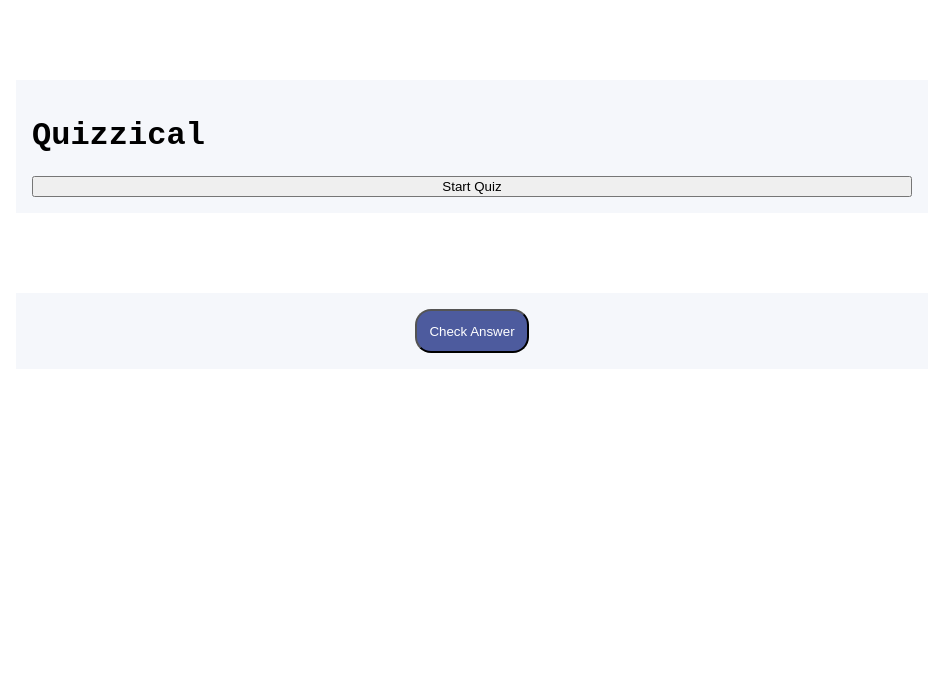
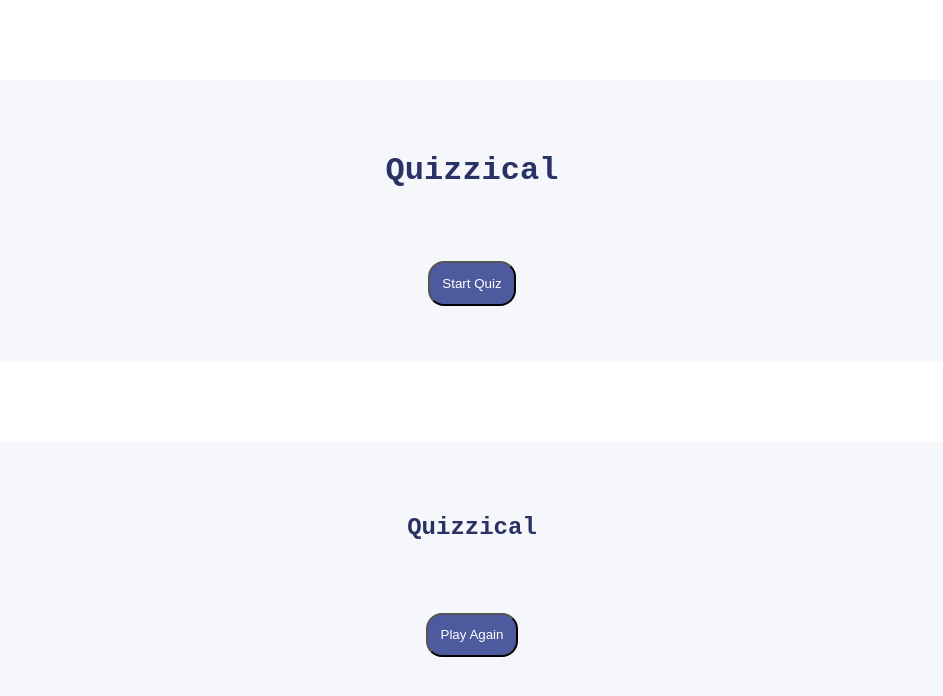
Before and after one commit to abdulkareemolumoh/quizzical, a React (Create React App) app: page / in a window 1280 px wide. Shown: the top 696 px of the page, without its empty margins (168-1111 px from the left). Built offline with nearby package versions, Linux system fonts and the light colour scheme.

Commit message:
FIx Conditional Rendering

```diff
--- a/package.json
+++ b/package.json
@@ -6,6 +6,7 @@
     "@testing-library/jest-dom": "^5.16.5",
     "@testing-library/react": "^13.4.0",
     "@testing-library/user-event": "^13.5.0",
+    "bootstrap": "^5.3.0",
     "html-entities": "^2.3.6",
     "lodash": "^4.17.21",
     "react": "^18.2.0",
--- a/src/App.js
+++ b/src/App.js
@@ -5,13 +5,11 @@ import Start from "./components/Start";
 function App() {
   const [quizData, setQuizData] = useState([]);
   const [startQuiz, setStartQuiz] = useState(false);
-  const [selectedOption, setSelectedOption] = useState();
   const [showResults, setShowResults] = useState(false);
   const [score, setScore] = useState(0);
   const [answeredQuestions, setAnsweredQuestions] = useState([]);
 
   const quizAPI = "https://opentdb.com/api.php?amount=5&difficulty=easy";
-
   const fetchQuizData = () => {
     fetch(quizAPI)
       .then((res) => res.json())
@@ -40,7 +38,6 @@ function App() {
   }
 
   function handleSelectedOption(selected, correctAnswer, index) {
-    setSelectedOption(selected);
     setQuizData((prevData) => {
       const newData = [...prevData];
       newData[index].selectedOption = selected;
@@ -62,22 +59,38 @@ function App() {
       ]);
     }
   }
+
   function handleCheckAnswer() {
     setShowResults(true);
+    setStartQuiz(false);
+  }
+
+  function restartGame() {
+    setAnsweredQuestions([]);
+    setScore(0);
+    setShowResults(false);
+    setStartQuiz(true);
+    setQuizData([]);
   }
 
   return (
     <div>
       <header>
-        <Start handleStartQuiz={handleStartQuiz} />
+        <Start
+          handleStartQuiz={handleStartQuiz}
+          startQuiz={startQuiz}
+          showResults={showResults}
+        />
       </header>
       <section>
         <Main
+          handleCheckAnswer={handleCheckAnswer}
+          handleSelectedOption={handleSelectedOption}
+          score={score}
+          showResults={showResults}
+          startQuiz={startQuiz}
+          restartGame={restartGame}
           quizData={quizData}
-          handleSelectedOption={handleSelectedOption}
-          showResults={showResults}
-          handleCheckAnswer={handleCheckAnswer}
-          score={score}
         />
       </section>
     </div>
--- a/src/components/Main.js
+++ b/src/components/Main.js
@@ -4,7 +4,6 @@ import { decode } from "html-entities";
 export default function Main(props) {
   const quiz = props.quizData.map((item, id) => {
     const isCorrect = item.selectedOption === item.correct_answer;
-    const isNotCorrect = item.selectedOption !== item.correct_answer;
     return (
       <form key={id}>
         <p className="Question">{decode(item.question)}</p>
@@ -49,21 +48,20 @@ export default function Main(props) {
 
   return (
     <div className="Main-Body">
+      <h1>Quizzical</h1>
       {quiz}
-
-      <button
-        className="Check-Answer"
-        onClick={props.handleCheckAnswer}
-        disabled={props.showResults}
-      >
-        Check Answer
+      <button className="Check-Answer" disabled={props.showResults}>
+        {props.startQuiz ? (
+          <div onClick={props.handleCheckAnswer}>Check Answer</div>
+        ) : (
+          <div onClick={props.restartGame}>Play Again</div>
+        )}
       </button>
       {props.showResults && (
         <div className="Results">
-          <h2>Quiz Score:</h2>
-          <p>
-            {props.score}/{props.quizData.length}
-          </p>
+          <h2>
+            Your Quiz Score: {props.score}/{props.quizData.length}
+          </h2>
         </div>
       )}
     </div>
--- a/src/components/Start.js
+++ b/src/components/Start.js
@@ -1,10 +1,16 @@
 import React from "react";
 
-export default function Start({ handleStartQuiz }) {
+export default function Start({ handleStartQuiz, startQuiz, showResults }) {
   return (
-    <div className="Main-Body">
-      <h1>Quizzical</h1>
-      <button onClick={handleStartQuiz}>Start Quiz</button>{" "}
+    <div>
+      {!startQuiz && !showResults && (
+        <div className="Main-Body">
+          <h1>Quizzical</h1>
+          <button className="Start-Btn" onClick={handleStartQuiz}>
+            Start Quiz
+          </button>
+        </div>
+      )}
     </div>
   );
 }
--- a/src/index.css
+++ b/src/index.css
@@ -7,14 +7,29 @@ body {
   background-color: #f5f7fb;
   max-width: 55rem;
   margin: 5rem auto;
-  padding: 1rem;
+  padding: 3rem;
   display: flex;
   flex-direction: column;
   justify-content: center;
 }
 
+.Main-Body > h1 {
+  color: #293264;
+  margin: 1.5rem auto;
+}
+
+.Start-Btn {
+  background-color: #4d5b9e;
+  color: white;
+  margin: 3rem auto 0.5rem auto;
+  padding: 0.8rem;
+  border-radius: 1rem;
+}
+
 .Question {
   color: #293264;
+  font-size: 1.3rem;
+  font-weight: bold;
 }
 
 .Answers {
@@ -22,14 +37,20 @@ body {
   display: flex;
   flex-direction: row;
   justify-content: space-around;
+  border-bottom: solid #dbdef0;
+  padding-bottom: 1rem;
 }
 
 .Check-Answer {
   background-color: #4d5b9e;
   color: white;
-  margin: 0 auto;
+  margin: 3rem auto 0.5rem auto;
   padding: 0.8rem;
   border-radius: 1rem;
+}
+
+.Results {
+  margin: 0 auto;
 }
 
 .radio-button {
@@ -51,13 +72,13 @@ body {
 }
 
 .radio-input:checked + .radio-label {
-  background-color: rgb(184, 181, 181);
+  background-color: #d6dbf5;
 }
 
 .correct .radio-label {
-  background-color: #8bc34a !important;
+  background-color: #94d7a2 !important;
 }
 
 .incorrect .radio-label {
-  background-color: #f44336 !important;
+  background-color: #f8bcbc !important;
 }
```
Also changed, not shown: 1 other file (tests, documents, lock files or other folders).
